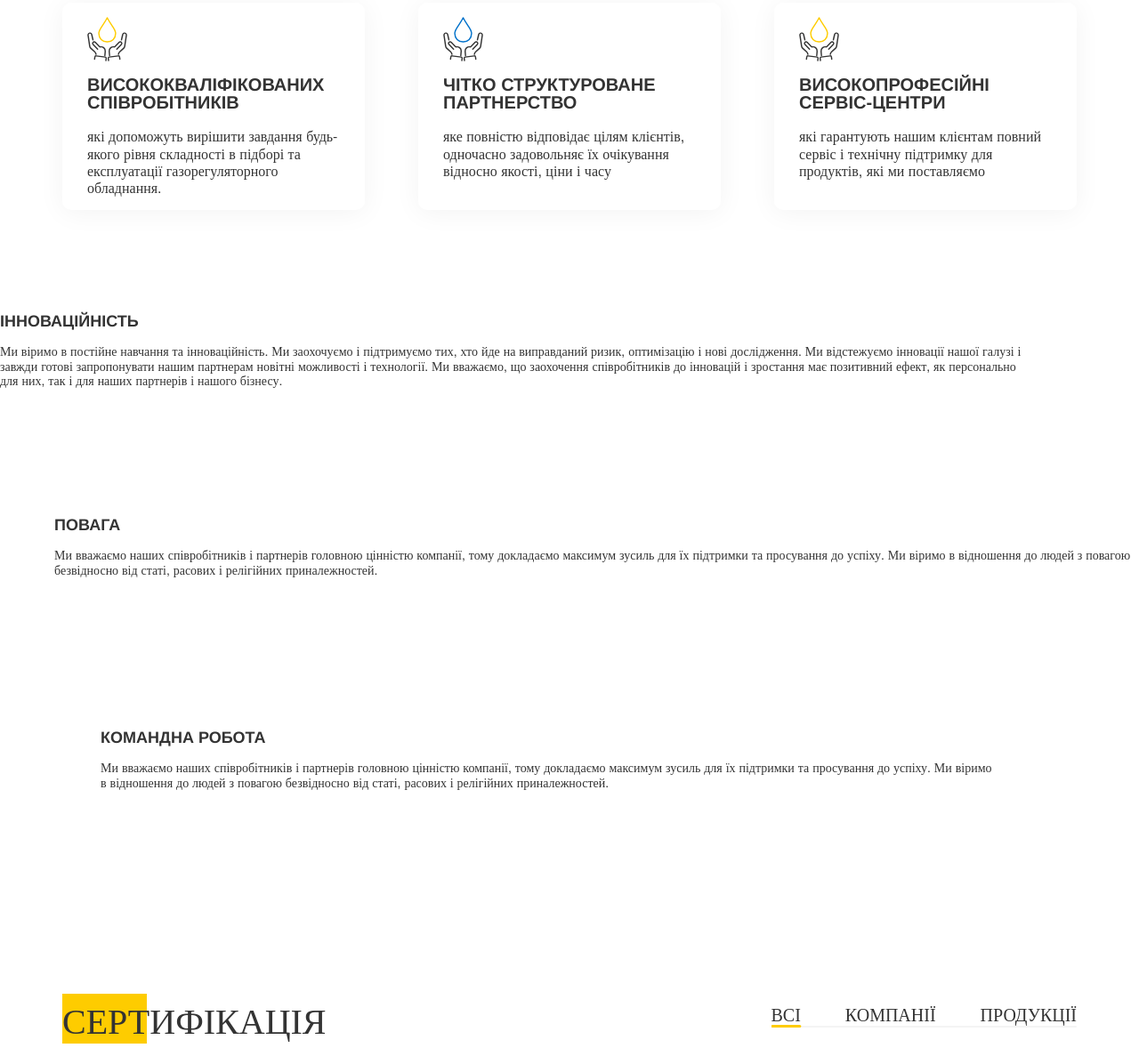
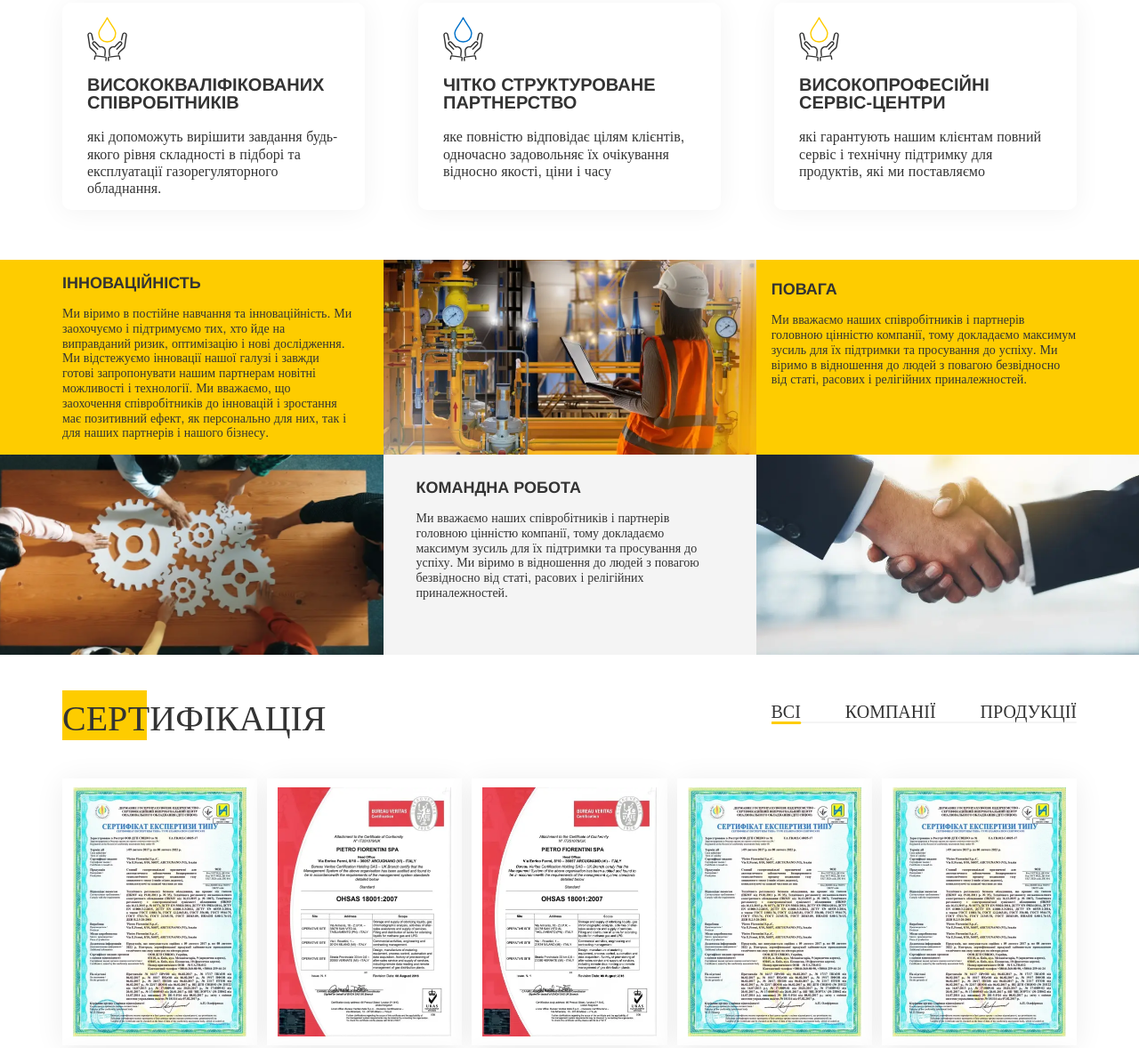
Before and after one commit to kramevissergga/ukrgas, a plain HTML site: page history.html in a window 1280 px wide. Shown: the part 1402-2580 px from the top of the page at 89% size. Drawn offline with nearby package versions, Linux system fonts and the light colour scheme; a web font is replaced by a local one.

Commit message:
Add files via upload

```diff
--- a/history.html
+++ b/history.html
@@ -6,7 +6,7 @@
 	<meta charset="UTF-8">
 	<meta name="format-detection" content="telephone=no">
 	<!-- <style>body{opacity: 0;}</style> -->
-	<link rel="stylesheet" href="css/style.min.css?_v=20240812110347">
+	<link rel="stylesheet" href="css/style.min.css?_v=20240812110904">
 	<link rel="shortcut icon" href="favicon.ico">
 	<!-- <meta name="robots" content="noindex, nofollow"> -->
 	<meta name="viewport" content="width=device-width, initial-scale=1.0">
@@ -227,6 +227,8 @@
 					</div>
 				</section>
 				<section class="history__benefits benefits-section">
+					<div class="benefits-section__top">
+						<div class="benefits-section__container">
 							<div class="benefits-section__block benefits-section__block--left">
 								<h4 class="benefits-section__title">ІННОВАЦІЙНІСТЬ</h4>
 								<div class="benefits-section__text text">
@@ -256,6 +258,9 @@
 									</p>
 								</div>
 							</div>
+						</div>
+					</div>
+					<div class="benefits-section__bottom">
 						<div class="benefits-section__block">
 							<div class="benefits-section__image">
 								<img src="img/benefits/01.webp" alt="Image" class="ibg">
@@ -265,7 +270,8 @@
 							<h4 class="benefits-section__title">КОМАНДНА РОБОТА</h4>
 							<div class="benefits-section__text text">
 								<p>
-								Ми вважаємо наших співробітників і партнерів головною цінністю компанії, тому докладаємо максимум зусиль
+									Ми вважаємо наших співробітників і партнерів головною цінністю компанії, тому докладаємо максимум
+									зусиль
 									для їх підтримки та просування до успіху. Ми віримо в відношення до людей з повагою безвідносно від
 									статі, расових і релігійних приналежностей.
 								</p>
@@ -274,6 +280,7 @@
 						<div class="benefits-section__block">
 							<div class="benefits-section__image">
 								<img src="img/benefits/03.webp" alt="Image" class="ibg">
+							</div>
 						</div>
 					</div>
 				</section>
@@ -410,7 +417,7 @@
 			</div>
 		</footer>
 	</div>
-	<script src="js/app.min.js?_v=20240812110347"></script>
+	<script src="js/app.min.js?_v=20240812110904"></script>
 </body>
 
 </html>
```
Also changed, not shown: article.html (+2 -2 lines), catalog.html (+2 -2 lines), contacts.html (+3 -3 lines), home.html (+2 -2 lines), news.html (+2 -2 lines), presentation.html (+2 -2 lines), product.html (+2 -2 lines), service.html (+2 -2 lines). Lines whose indentation alone changed are shown as unchanged.
